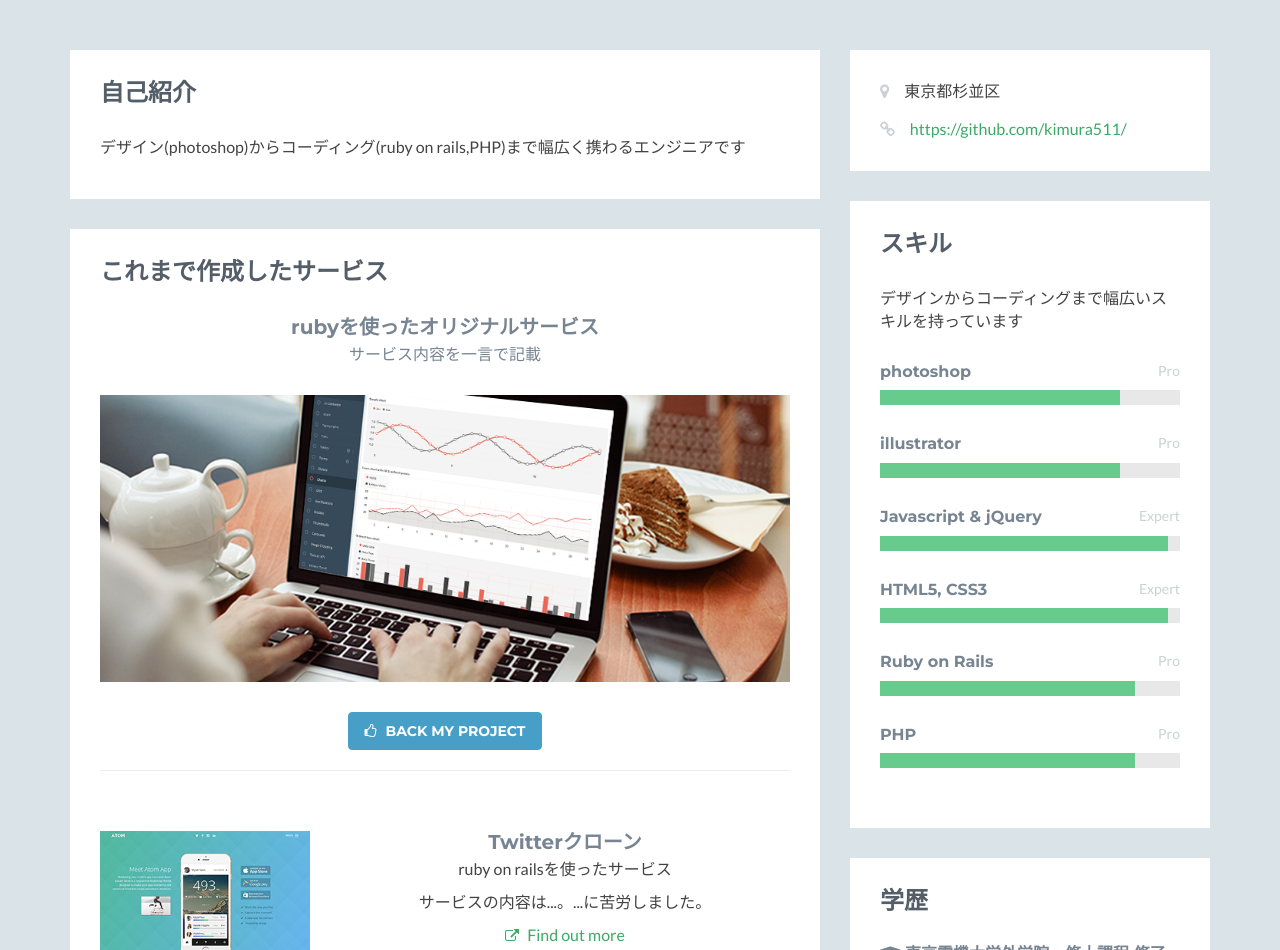
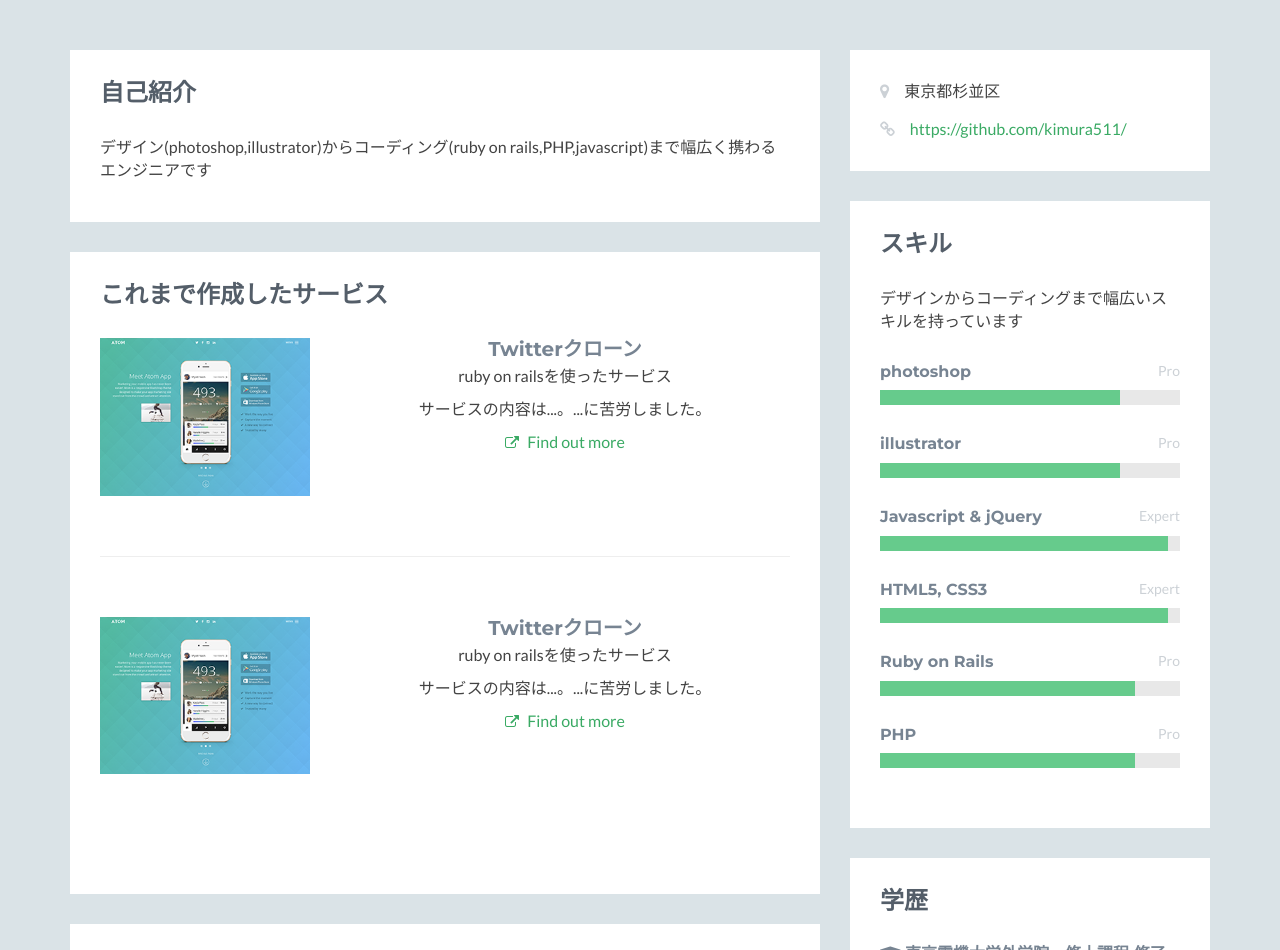
Before and after one commit to kimura511/kimura511.github.io, a plain HTML site: page index.html in a window 1280 px wide. Shown: the part 400-1350 px from the top of the page. Drawn offline with Linux system fonts and the light colour scheme; no server answers; a script that the page names is missing.

Commit message:
ページレイアウト変更

```diff
--- a/index.html
+++ b/index.html
@@ -60,7 +60,7 @@
                     <div class="section-inner">
                         <h2 class="heading">自己紹介</h2>
                         <div class="content">
-                            デザイン(photoshop)からコーディング(ruby on rails,PHP)まで幅広く携わるエンジニアです
+                            デザイン(photoshop,illustrator)からコーディング(ruby on rails,PHP,javascript)まで幅広く携わるエンジニアです
                             </p>
                         </div><!--//content-->
                     </div><!--//section-inner-->
@@ -72,24 +72,16 @@
                         <div class="content">
 
                             <div class="item featured text-center">
-                                <h3 class="title"><a href="http://themes.3rdwavemedia.com/website-templates/responsive-bootstrap-theme-for-products-velocity/" target="_blank">rubyを使ったオリジナルサービス</a></h3>
-                                <p class="summary">サービス内容を一言で記載</p>
-                                <div class="featured-image">
-                                    <a href="#" target="_blank">
-                                    <img class="img-responsive project-image" src="assets/images/projects/project-featured.png" alt="project name" />
-                                    </a>
-<!--                                <div class="ribbon">
-                                        <div class="text">New</div>
-                                        </div>
-                                    </div>
-                                <div class="desc text-left">
-                                    <p>8週間学んだruby on railsを使ったサービス</p>
-                                    <p>サービスの内容は...。に苦労しました。</p>
-                                </div>
--->
-<!--//desc-->
-                                <!--<a class="btn btn-cta-secondary" href="http://themes.3rdwavemedia.com/website-templates/responsive-bootstrap-theme-for-products-velocity/" target="_blank"><i class="fa fa-thumbs-o-up"></i> Back my project</a>                 -->
-                                <a class="btn btn-cta-secondary" href="http://themes.3rdwavemedia.com/website-templates/responsive-bootstrap-theme-for-products-velocity/" target="_blank"><i class="fa fa-thumbs-o-up"></i> Back my project</a>
+                            <div class="item row">
+                                <a class="col-md-4 col-sm-4 col-xs-12" href="http://themes.3rdwavemedia.com/website-templates/responsive-bootstrap-theme-mobile-apps-atom/" target="_blank">
+                                <img class="img-responsive project-image" src="assets/images/projects/project-5.png" alt="project name" />
+                                </a>
+                                <div class="desc col-md-8 col-sm-8 col-xs-12">
+                                    <h4 class="title"><a href="http://themes.3rdwavemedia.com/website-templates/responsive-bootstrap-theme-mobile-apps-atom/" target="_blank">Twitterクローン</a></h4>
+                                    <p>ruby on railsを使ったサービス</p>
+                                    <p>サービスの内容は...。...に苦労しました。</p>
+                                    <p><a class="more-link" href="#" target="_blank"><i class="fa fa-external-link"></i> Find out more</a></p>
+                                </div><!--//desc-->
                             </div><!--//item-->
                             <hr class="divider" />
                             <div class="item row">
```
